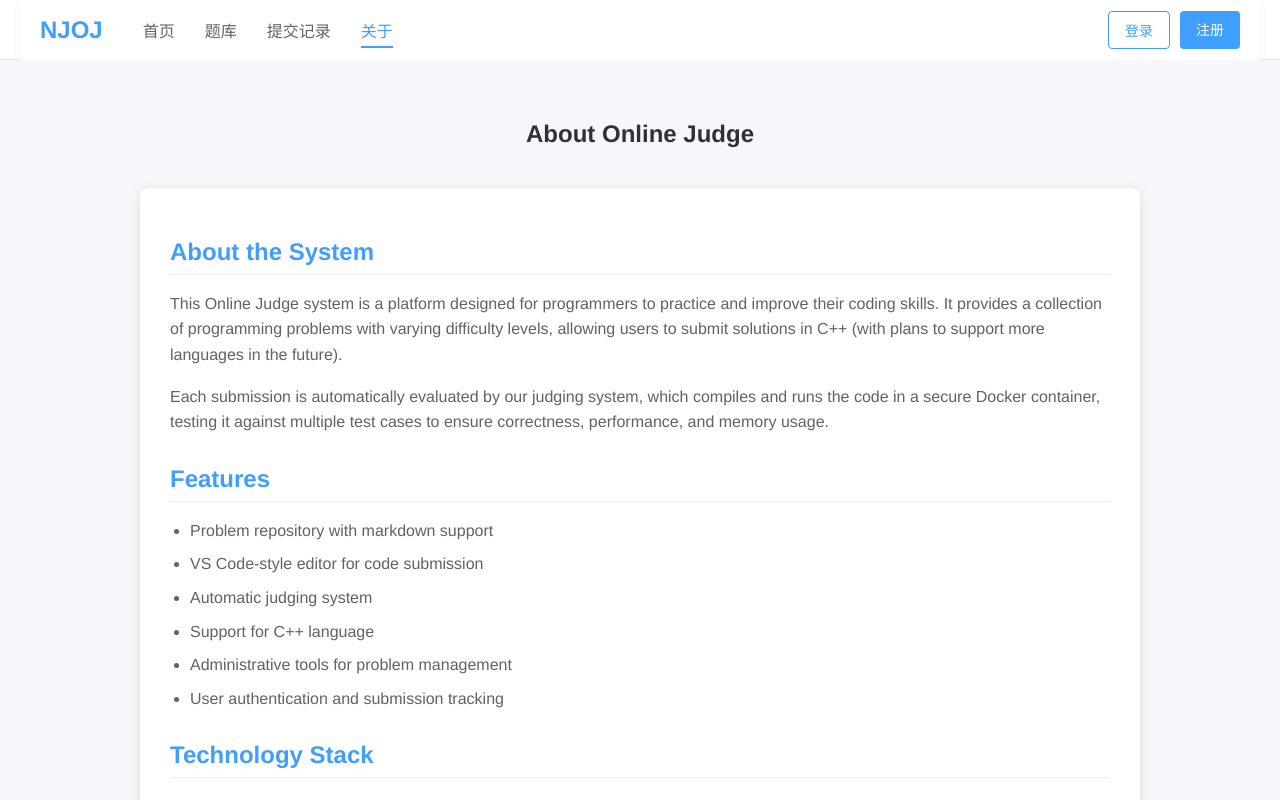
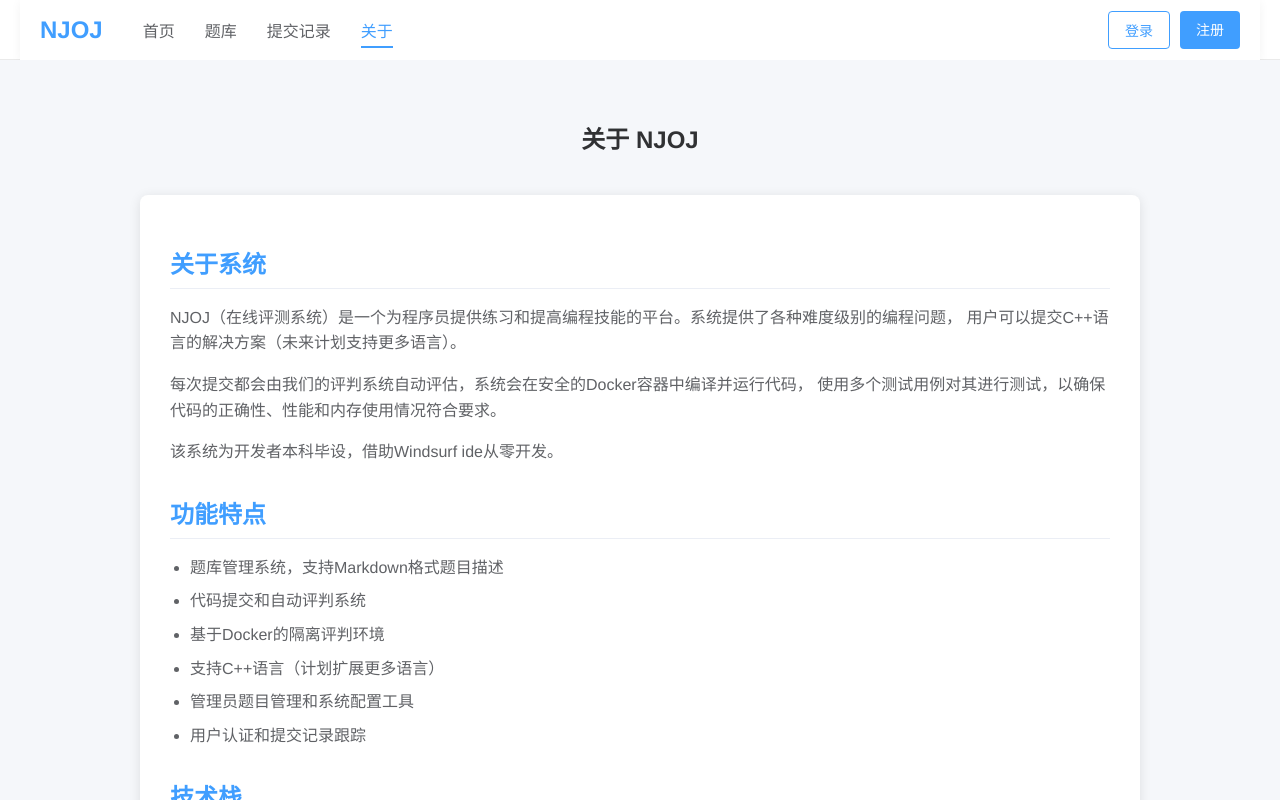
Before and after one commit to Nqn7mi-mylove/NJOJ, a Vue app in the folder frontend/: page /about in a window 1280 px wide. Built offline with nearby package versions, Linux system fonts and the light colour scheme.

Commit message:
改进：更新关于页面

```diff
--- a/frontend/src/views/AboutView.vue
+++ b/frontend/src/views/AboutView.vue
@@ -1,54 +1,53 @@
 <template>
   <div class="about">
-    <h1>About Online Judge</h1>
+    <h1>关于 NJOJ</h1>
 
     <div class="about-content">
       <div class="section">
-        <h2>About the System</h2>
+        <h2>关于系统</h2>
         <p>
-          This Online Judge system is a platform designed for programmers to practice and improve their
-          coding skills. It provides a collection of programming problems with varying difficulty levels,
-          allowing users to submit solutions in C++ (with plans to support more languages in the future).
+          NJOJ（在线评测系统）是一个为程序员提供练习和提高编程技能的平台。系统提供了各种难度级别的编程问题，
+          用户可以提交C++语言的解决方案（未来计划支持更多语言）。
         </p>
         <p>
-          Each submission is automatically evaluated by our judging system, which compiles and runs the code
-          in a secure Docker container, testing it against multiple test cases to ensure correctness,
-          performance, and memory usage.
+          每次提交都会由我们的评判系统自动评估，系统会在安全的Docker容器中编译并运行代码，
+          使用多个测试用例对其进行测试，以确保代码的正确性、性能和内存使用情况符合要求。
+        </p>
+        <p>
+          该系统为开发者本科毕设，借助Windsurf ide从零开发。
         </p>
       </div>
 
       <div class="section">
-        <h2>Features</h2>
+        <h2>功能特点</h2>
         <ul>
-          <li>Problem repository with markdown support</li>
-          <li>VS Code-style editor for code submission</li>
-          <li>Automatic judging system</li>
-          <li>Support for C++ language</li>
-          <li>Administrative tools for problem management</li>
-          <li>User authentication and submission tracking</li>
+          <li>题库管理系统，支持Markdown格式题目描述</li>
+          <li>代码提交和自动评判系统</li>
+          <li>基于Docker的隔离评判环境</li>
+          <li>支持C++语言（计划扩展更多语言）</li>
+          <li>管理员题目管理和系统配置工具</li>
+          <li>用户认证和提交记录跟踪</li>
         </ul>
       </div>
 
       <div class="section">
-        <h2>Technology Stack</h2>
+        <h2>技术栈</h2>
         <ul>
-          <li><strong>Backend:</strong> FastAPI (Python), MongoDB</li>
-          <li><strong>Frontend:</strong> Vue.js, Element Plus, Monaco Editor</li>
-          <li><strong>Judging System:</strong> Docker</li>
-          <li><strong>Server:</strong> Debian 12</li>
+          <li><strong>后端:</strong> FastAPI (Python), MongoDB</li>
+          <li><strong>前端:</strong> Vue.js, Element Plus</li>
+          <li><strong>评判系统:</strong> Docker</li>
+          <li><strong>服务器:</strong> Debian 12</li>
         </ul>
       </div>
 
       <div class="section">
-        <h2>Getting Started</h2>
+        <h2>开始使用</h2>
         <p>
-          To get started, <router-link to="/signup">create an account</router-link> and navigate to the
-          <router-link to="/problems">problems page</router-link> where you can browse available problems.
-          Choose a problem, solve it in the editor, and submit your solution for evaluation.
+          要开始使用，请先<router-link to="/signup">创建一个账户</router-link>，然后前往<router-link to="/problems">题目页面</router-link>浏览可用的题目。
+          选择一个题目，编写解决方案，并提交代码进行评估。
         </p>
         <p>
-          You can track your submissions and progress on the
-          <router-link to="/submissions">submissions page</router-link>.
+          您可以在<router-link to="/submissions">提交记录页面</router-link>跟踪您的提交和进度。
         </p>
       </div>
     </div>
```
